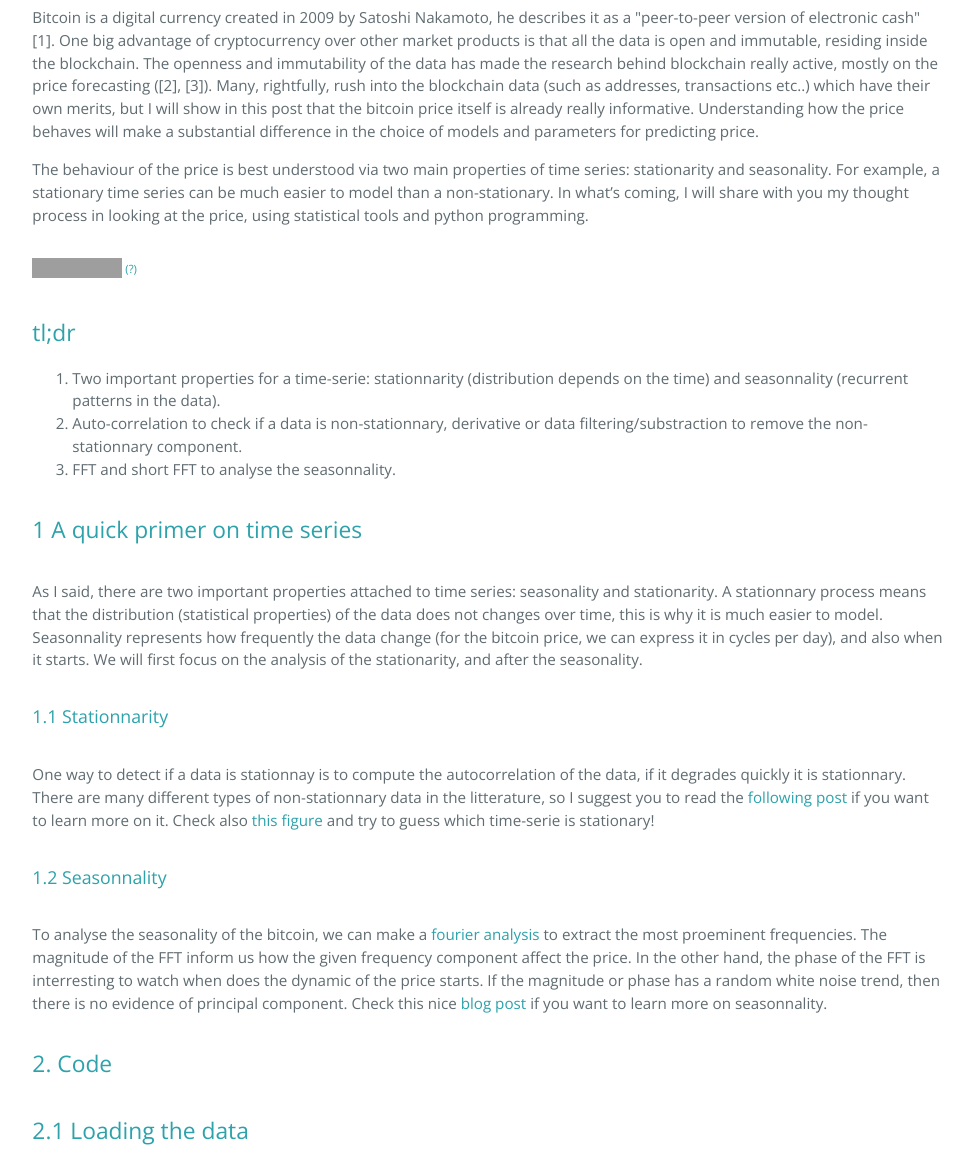
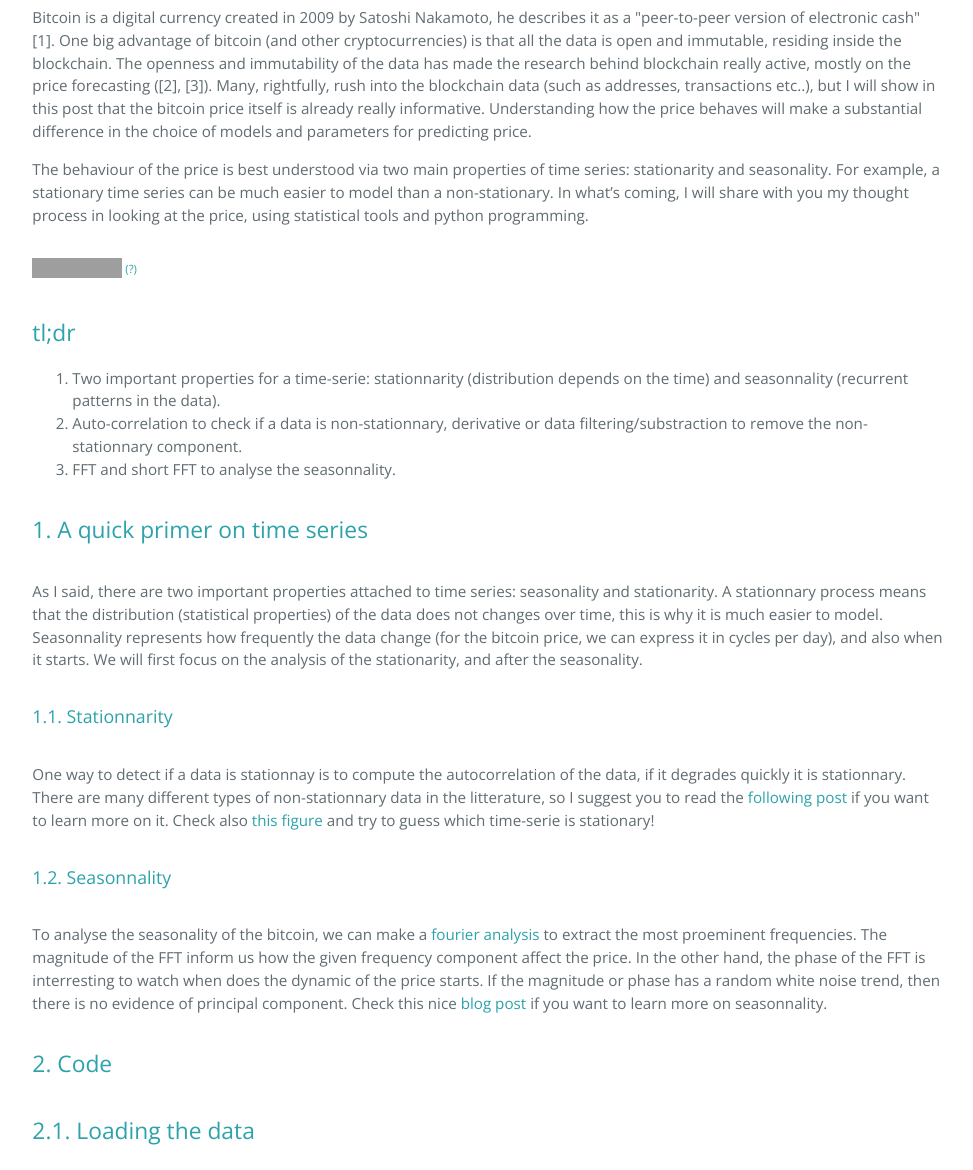
Before and after one commit to ltetrel/ltetrel.github.io, a Jekyll site: the page built from _posts/2000-01-01-bitcoin_price.html, in a window 1280 px wide and 1400 px high, scrolled down 426 px. Shown: the part 230-1400 px from the top of the window, without its empty margins (198-1171 px from the left). Built offline with Jekyll 4.4.1, drawn with Linux system fonts in a browser that asks for light colours; nearby versions of some CDN libraries; comment, search, counter and statistics services are not loaded; some of the changed text lies outside the part shown; grey boxes are pictures that could not be loaded.

Commit message:
typo bitcoin_price

```diff
--- a/_posts/2000-01-01-bitcoin_price.html
+++ b/_posts/2000-01-01-bitcoin_price.html
@@ -13,9 +13,9 @@
 </div><div class="inner_cell">
 <div class="text_cell_render border-box-sizing rendered_html">
 <p>Bitcoin is a digital currency created in 2009 by Satoshi Nakamoto, he describes it as a "peer-to-peer version of electronic cash" <cite><a href="#nakamoto2019bitcoin">[1]</a></cite>.
-One big advantage of cryptocurrency over other market products is that all the data is open and immutable, residing inside the blockchain.
+One big advantage of bitcoin (and other cryptocurrencies) is that all the data is open and immutable, residing inside the blockchain.
 The openness and immutability of the data has made the research behind blockchain really active, mostly on the price forecasting (<cite><a href="#jang2017empirical">[2]</a></cite>, <cite><a href="#mudassir2020time">[3]</a></cite>).
-Many, rightfully, rush into the blockchain data (such as addresses, transactions etc..) which have their own merits, but I will show in this post that the bitcoin price itself is already really informative.
+Many, rightfully, rush into the blockchain data (such as addresses, transactions etc..), but I will show in this post that the bitcoin price itself is already really informative.
 Understanding how the price behaves will make a substantial difference in the choice of models and parameters for predicting price.</p>
 <p>The behaviour of the price is best understood via two main properties of time series: stationarity and seasonality.
 For example, a stationary time series can be much easier to model than a non-stationary.
@@ -44,7 +44,7 @@
 <div class="cell border-box-sizing text_cell rendered"><div class="prompt input_prompt">
 </div><div class="inner_cell">
 <div class="text_cell_render border-box-sizing rendered_html">
-<h2 id="1-A-quick-primer-on-time-series">1 A quick primer on time series<a class="anchor-link" href="#1-A-quick-primer-on-time-series">¶</a></h2>
+<h2 id="1.-A-quick-primer-on-time-series">1. A quick primer on time series<a class="anchor-link" href="#1.-A-quick-primer-on-time-series">¶</a></h2>
 </div>
 </div>
 </div>
@@ -61,7 +61,7 @@
 <div class="cell border-box-sizing text_cell rendered"><div class="prompt input_prompt">
 </div><div class="inner_cell">
 <div class="text_cell_render border-box-sizing rendered_html">
-<h3 id="1.1-Stationnarity">1.1 Stationnarity<a class="anchor-link" href="#1.1-Stationnarity">¶</a></h3>
+<h3 id="1.1.-Stationnarity">1.1. Stationnarity<a class="anchor-link" href="#1.1.-Stationnarity">¶</a></h3>
 </div>
 </div>
 </div>
@@ -78,7 +78,7 @@
 <div class="cell border-box-sizing text_cell rendered"><div class="prompt input_prompt">
 </div><div class="inner_cell">
 <div class="text_cell_render border-box-sizing rendered_html">
-<h3 id="1.2-Seasonnality">1.2 Seasonnality<a class="anchor-link" href="#1.2-Seasonnality">¶</a></h3>
+<h3 id="1.2.-Seasonnality">1.2. Seasonnality<a class="anchor-link" href="#1.2.-Seasonnality">¶</a></h3>
 </div>
 </div>
 </div>
@@ -103,7 +103,7 @@
 <div class="cell border-box-sizing text_cell rendered"><div class="prompt input_prompt">
 </div><div class="inner_cell">
 <div class="text_cell_render border-box-sizing rendered_html">
-<h2 id="2.1-Loading-the-data">2.1 Loading the data<a class="anchor-link" href="#2.1-Loading-the-data">¶</a></h2>
+<h2 id="2.1.-Loading-the-data">2.1. Loading the data<a class="anchor-link" href="#2.1.-Loading-the-data">¶</a></h2>
 </div>
 </div>
 </div>
@@ -243,7 +243,7 @@
 <div class="cell border-box-sizing text_cell rendered"><div class="prompt input_prompt">
 </div><div class="inner_cell">
 <div class="text_cell_render border-box-sizing rendered_html">
-<h2 id="2.2-Stationnarity">2.2 Stationnarity<a class="anchor-link" href="#2.2-Stationnarity">¶</a></h2>
+<h2 id="2.2.-Stationnarity">2.2. Stationnarity<a class="anchor-link" href="#2.2.-Stationnarity">¶</a></h2>
 </div>
 </div>
 </div>
@@ -548,7 +548,7 @@
 <div class="cell border-box-sizing text_cell rendered"><div class="prompt input_prompt">
 </div><div class="inner_cell">
 <div class="text_cell_render border-box-sizing rendered_html">
-<h2 id="2.3-Seasonnality">2.3 Seasonnality<a class="anchor-link" href="#2.3-Seasonnality">¶</a></h2>
+<h2 id="2.3.-Seasonnality">2.3. Seasonnality<a class="anchor-link" href="#2.3.-Seasonnality">¶</a></h2>
 </div>
 </div>
 </div>
@@ -639,14 +639,6 @@
 </div>
 </div>
 </div>
-<div class="cell border-box-sizing text_cell rendered"><div class="prompt input_prompt">
-</div><div class="inner_cell">
-<div class="text_cell_render border-box-sizing rendered_html">
-<p>Whenever there a big changes in the data (for example Dec. 2017), there is a much higher magnitude response.
-Generally speaking, it seems that the FFT looks like a white noise whenever the time.</p>
-</div>
-</div>
-</div>
 <div class="cell border-box-sizing code_cell rendered">
 <div class="input">
 <div class="prompt input_prompt">In [16]:</div>
@@ -682,6 +674,14 @@
 "/>
 </div>
 </div>
+</div>
+</div>
+</div>
+<div class="cell border-box-sizing text_cell rendered"><div class="prompt input_prompt">
+</div><div class="inner_cell">
+<div class="text_cell_render border-box-sizing rendered_html">
+<p>Looking at the figure, whenever there a big changes in the data (for example Dec. 2017), there is a much higher magnitude response.
+Generally speaking, it seems that the FFT looks like a white noise whenever the time.</p>
 </div>
 </div>
 </div>
```
Also changed, not shown: other parts of _posts/2000-01-01-bitcoin_price.html (+1 -1 lines), notebooks/bitcoin_price.py (+15 -13 lines), 3 other files.
